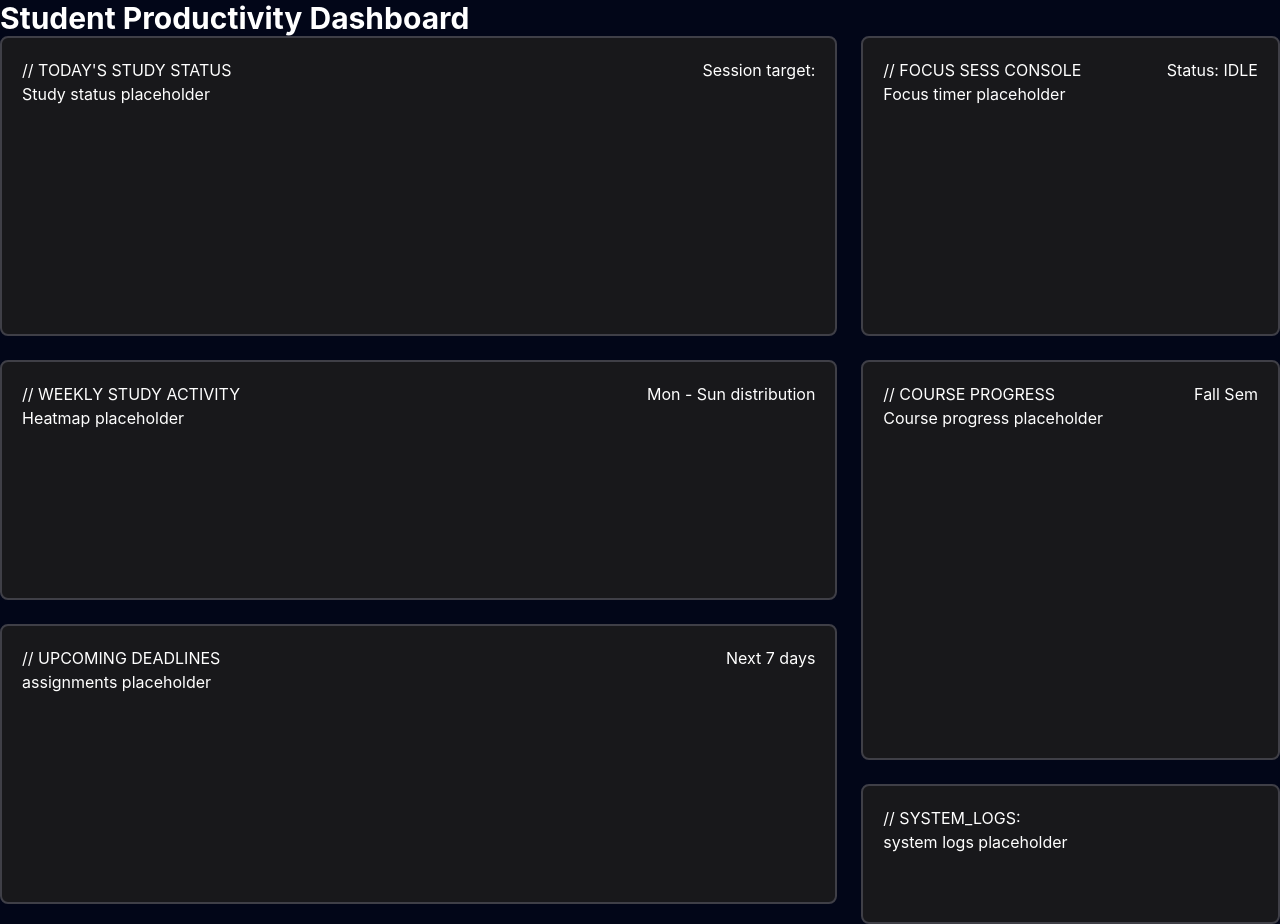
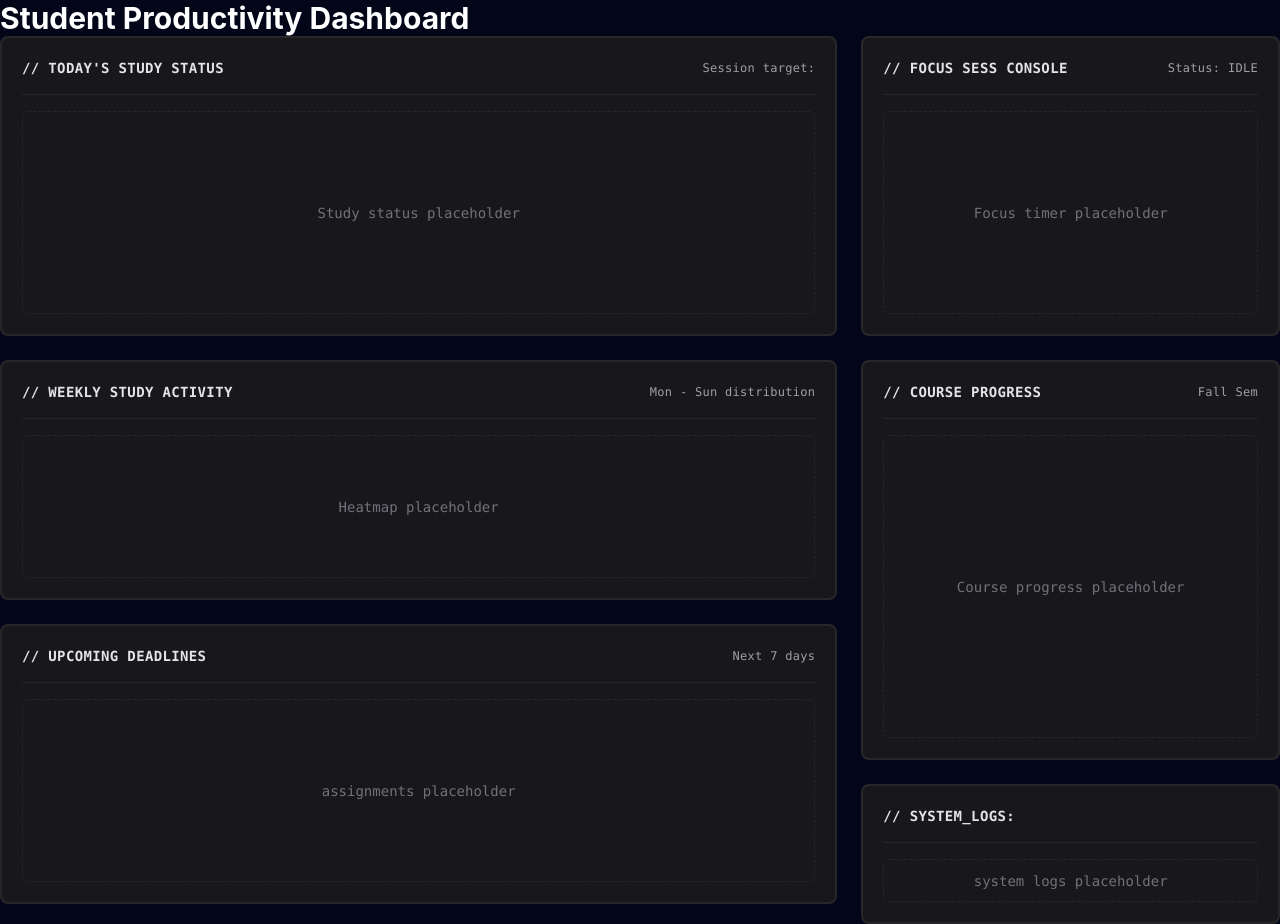
Before and after one commit to Davidhub907/productivity-dashboard, a React (Vite) app: page / in a window 1280 px wide. Built offline with nearby package versions, Linux system fonts and the light colour scheme.

Commit message:
Finished with the panels for now

```diff
--- a/src/components/dashboard/DashboardPanel.jsx
+++ b/src/components/dashboard/DashboardPanel.jsx
@@ -1,11 +1,18 @@
+// This function represents each panel in the dashboard
+// Accepts a title, optional subtitle, child elements, and optional custom class names
 function DashboardPanel({ title, subtitle, children, className = '' }) {
   return (
-    <section className={`border-2 rounded-lg p-5 bg-zinc-900 border-zinc-700 ${className}`}>
-      <div className="text-white flex justify-between items-center">
-        <h2>// {title}</h2>
-        {subtitle && <span>{subtitle}</span>}
+    // This represents the overall style, border, and color of each panel
+    <section className={`flex flex-col border-2 rounded-lg p-5 bg-zinc-900 border-zinc-800 ${className}`}>
+      <div className="text-white pb-4 mb-4 border-b border-zinc-800 flex justify-between items-center">
+        <h2 className="font-mono text-sm font-semibold tracking-wide text-zinc-200">// {title}</h2>
+
+        {subtitle && <span className="font-mono text-xs tracking-wide text-zinc-400">{subtitle}</span>}
       </div>
-      <div>{children}</div>
+
+      <div className="flex-1 flex items-center justify-center border border-dashed border-zinc-800 rounded-md font-mono text-sm text-zinc-500">
+        {children}
+      </div>
     </section>
   );
 }
```
